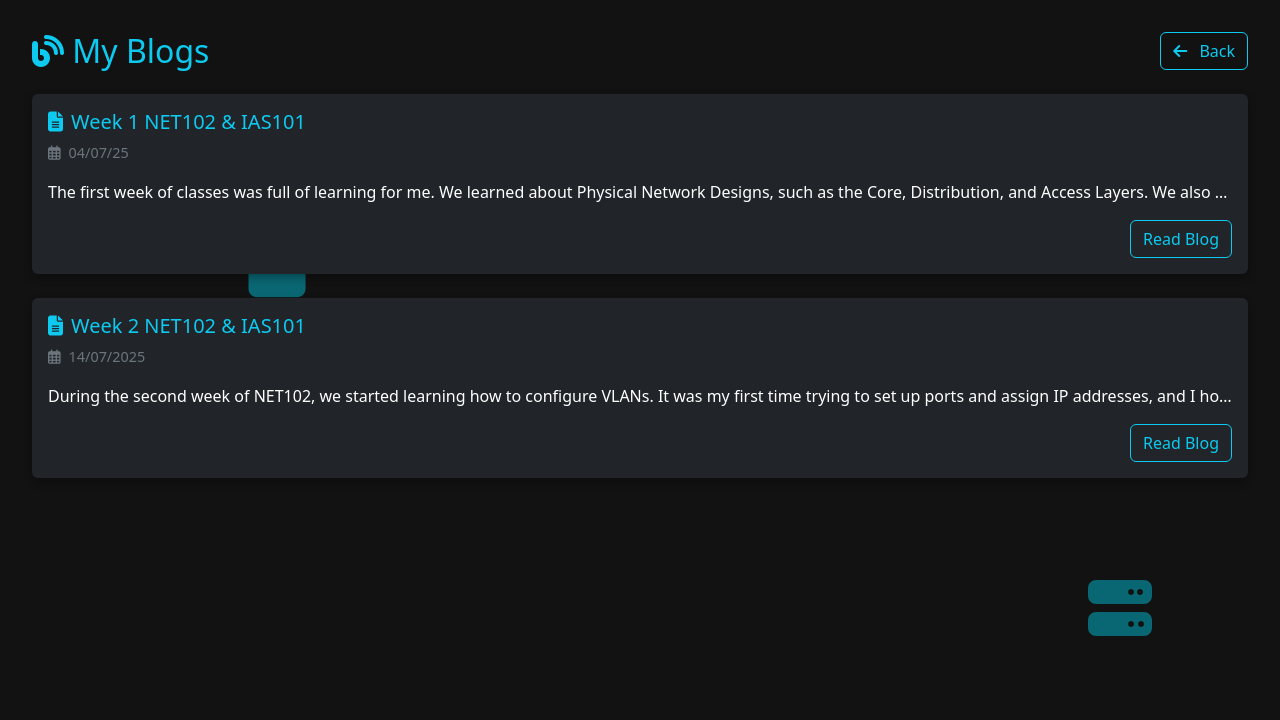
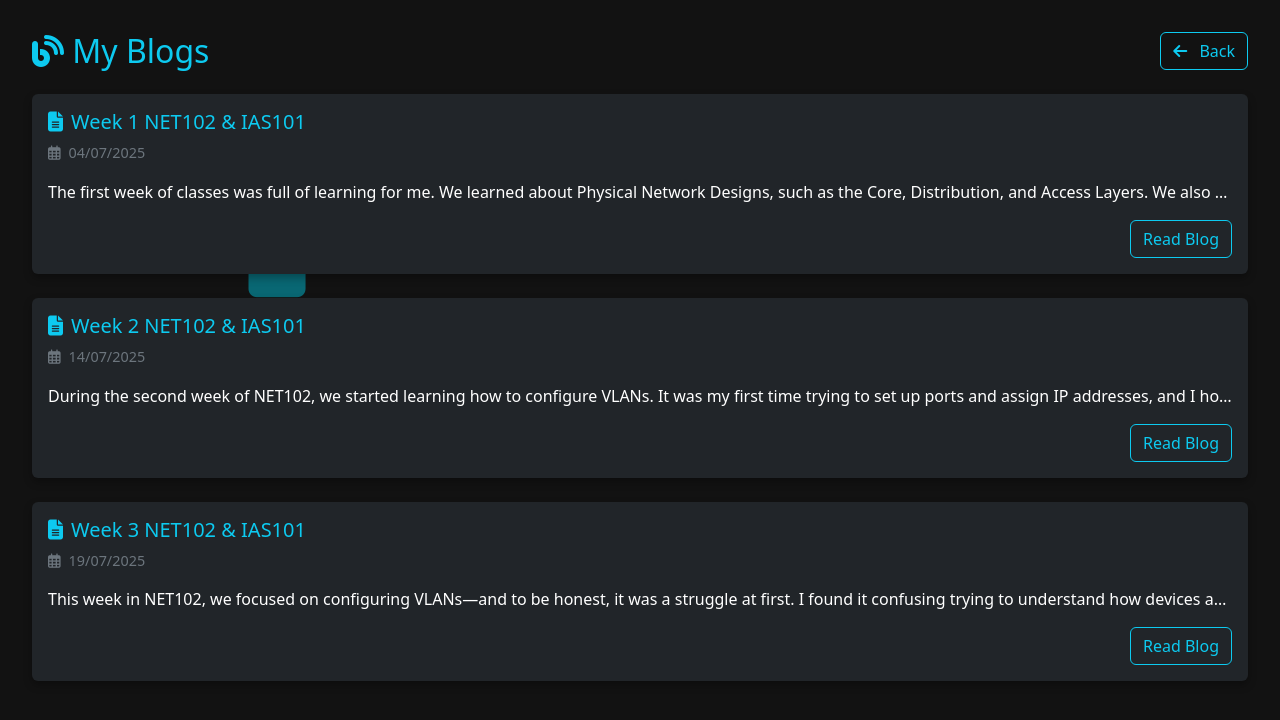
Before and after one commit to alecxander567/My-Blog-Website, a React (Vite) app: page /home in a window 1280 px wide. Shown: the top 720 px of the page. Built offline with nearby package versions, Linux system fonts and the light colour scheme.

Commit message:
Third Commit

```diff
--- a/src/Components/Homepage.jsx
+++ b/src/Components/Homepage.jsx
@@ -23,7 +23,7 @@ function Homepage() {
   In IAS101, we explored the history of Information Security as an introduction to the subject. We even learned about the Enigma machine used by the Germans during the war to cipher their communications.
 
   Based on these introductions, I’m excited to learn more about computer networks and security. I also hope we survive this school year—from projects to exams and activities—hopefully, everything goes well.`,
-      date: "04/07/25",
+      date: "04/07/2025",
     },
     {
       title: "Week 2 NET102 & IAS101",
@@ -41,6 +41,15 @@ These two approaches helped me see that security isn't just about technology —
 
 Overall, this week was a bit difficult for me, but I know that struggling is part of learning. I'm slowly building my understanding, and I look forward to improving more in the next lessons.`,
       date: "14/07/2025"
+    },
+    {
+      title: "Week 3 NET102 & IAS101",
+      content: `This week in NET102, we focused on configuring VLANs—and to be honest, it was a struggle at first. I found it confusing trying to understand how devices are grouped and how the configuration actually works. I kept messing up the commands and second-guessing if I was doing things right. But after a lot of trial and error, and asking for help, I slowly started to get the hang of it. It’s not easy, but it feels rewarding when you finally see it work the way it should.
+
+In IAS101, we talked about the need for security, which really made me think. We learned about software attacks and how both hardware and software can fail unexpectedly. It was a bit overwhelming hearing about all the ways systems can break or be attacked, but at the same time, it made me realize how important cybersecurity really is. It’s not just about having a strong password—it’s about being prepared for all kinds of threats.
+
+Overall, this week wasn’t easy, but it was full of learning. Even if VLANs gave me a hard time, I know it’s part of the process. Both subjects are teaching me how to not just set things up, but also how to protect and maintain them—and that’s something I really need as a future IT professional.`,
+      date: "19/07/2025"
     }
   ];
 
```
